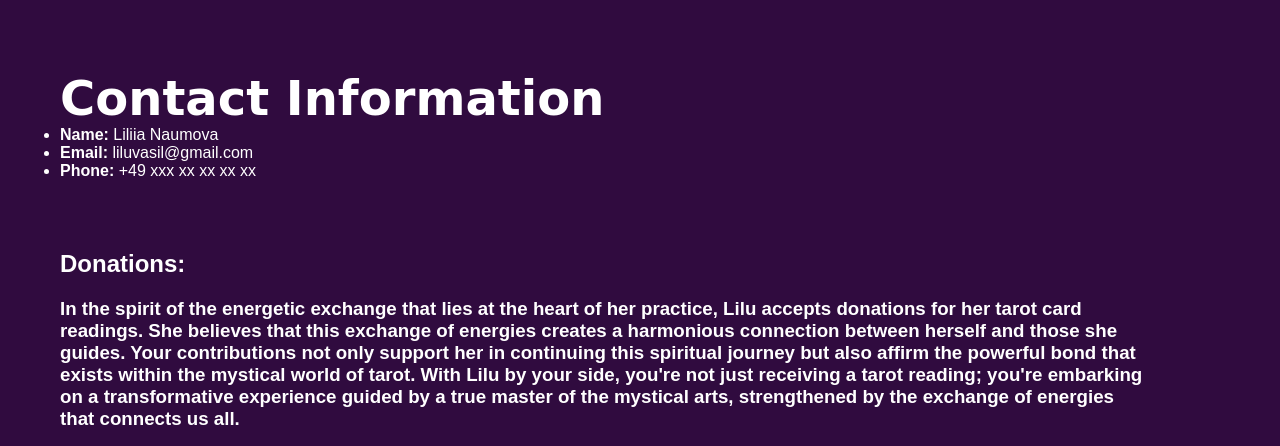
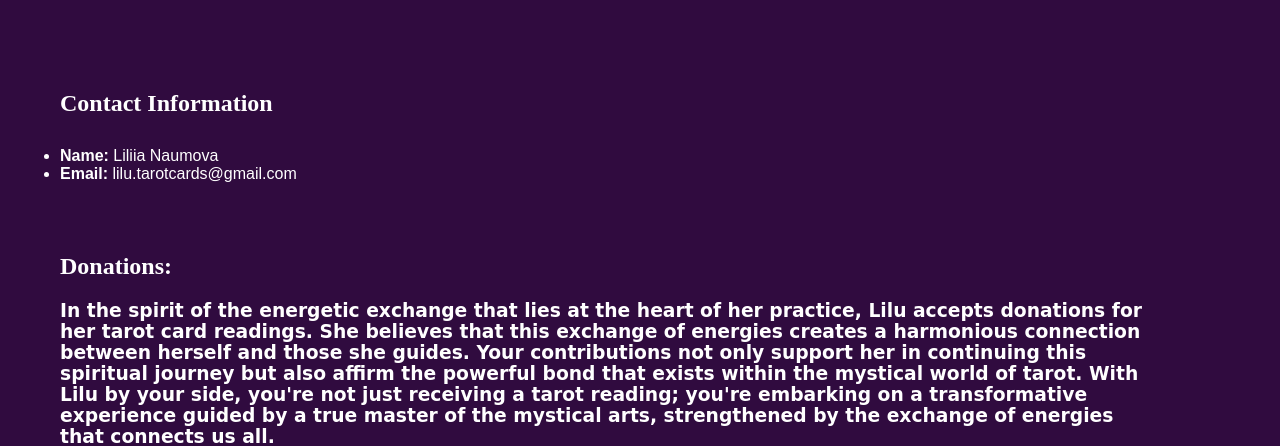
Before and after one commit to peterle95/lilu-website, a plain HTML site: page contact.html in a window 1280 px wide. Shown: the part 134-580 px from the top of the page. Drawn offline with Linux system fonts and the light colour scheme.

Commit message:
Add files via upload

```diff
--- a/contact.html
+++ b/contact.html
@@ -20,12 +20,11 @@
     </nav>
 
     <main id="lorem-ipsum">
-    <h1>Contact Information</h1>
+    <h2>Contact Information</h2>
 
-    <ul>
+    <ul id="contact-info">
         <li><strong>Name:</strong> Liliia Naumova</li>
-        <li><strong>Email:</strong> liluvasil@gmail.com</li>
-        <li><strong>Phone:</strong> +49 xxx xx xx xx xx</li>
+        <li><strong>Email:</strong> lilu.tarotcards@gmail.com</li>
     </ul>
 
     <h2 id="donations">Donations:</h2>
@@ -40,7 +39,7 @@
             </h3>
 
             <form action="https://www.paypal.com/donate/?hosted_button_id=9K5HUCPVLAAFE" method="post" target="_top">
-                <input type="hidden" name="business" value="liluvasil@gmail.com">
+                <input type="hidden" name="business" value="lilu.tarotcards@gmail.com">
                 <input type="hidden" name="currency_code" value="USD">
                 <input type="image" src="https://www.paypalobjects.com/en_US/i/btn/btn_donate_LG.gif" border="0" name="submit" title="PayPal - The safer, easier way to pay online!" alt="Donate with PayPal button">
             </form>
@@ -52,7 +51,7 @@
         </div>
         <div id="icons">
             <form action="https://www.paypal.com/donate/?hosted_button_id=9K5HUCPVLAAFE" method="post" target="_top">
-                <input type="hidden" name="business" value="liluvasil@gmail.com">
+                <input type="hidden" name="business" value="lilu.tarotcards@gmail.com">
                 <input type="hidden" name="currency_code" value="USD">
                 <input type="image" src="https://www.paypalobjects.com/en_US/i/btn/btn_donate_LG.gif" border="0" name="submit" title="PayPal - The safer, easier way to pay online!" alt="Donate with PayPal button">
             </form>
--- a/styles.css
+++ b/styles.css
@@ -8,6 +8,15 @@ h1 {
     font-family: cursive;
     font-size: 3rem;
 }
+
+h2 {
+    font-family: 'Times New Roman', Times, serif;
+}
+
+h3 {
+    font-family: cursive;
+}
+
 
 body {
     font-family: 'Arial';
@@ -53,6 +62,10 @@ nav a {
 main {
     flex-grow: 1;
     padding: 20px;
+}
+
+#contact-info {
+    margin-top: 30px;
 }
 
 footer {
```
Also changed, not shown: about.html (+4 -4 lines), index.html (+1 -1 lines).
